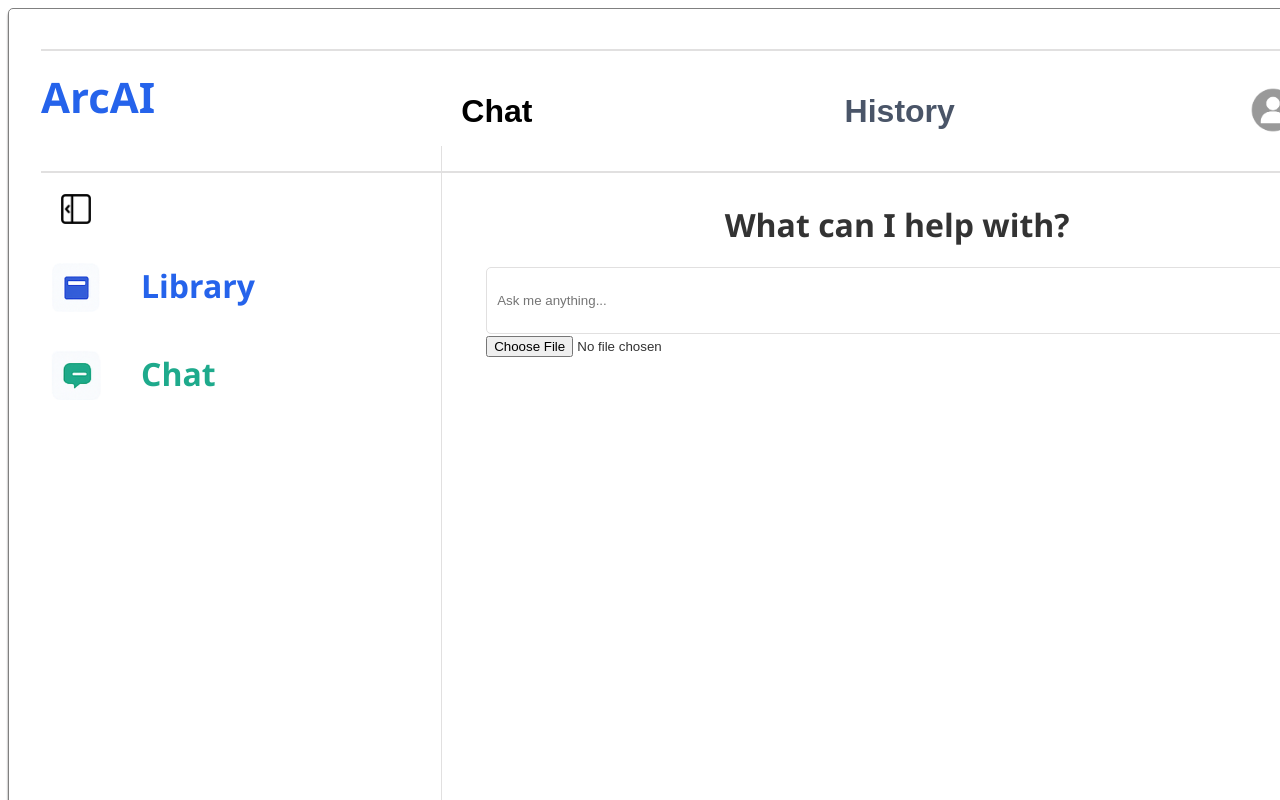
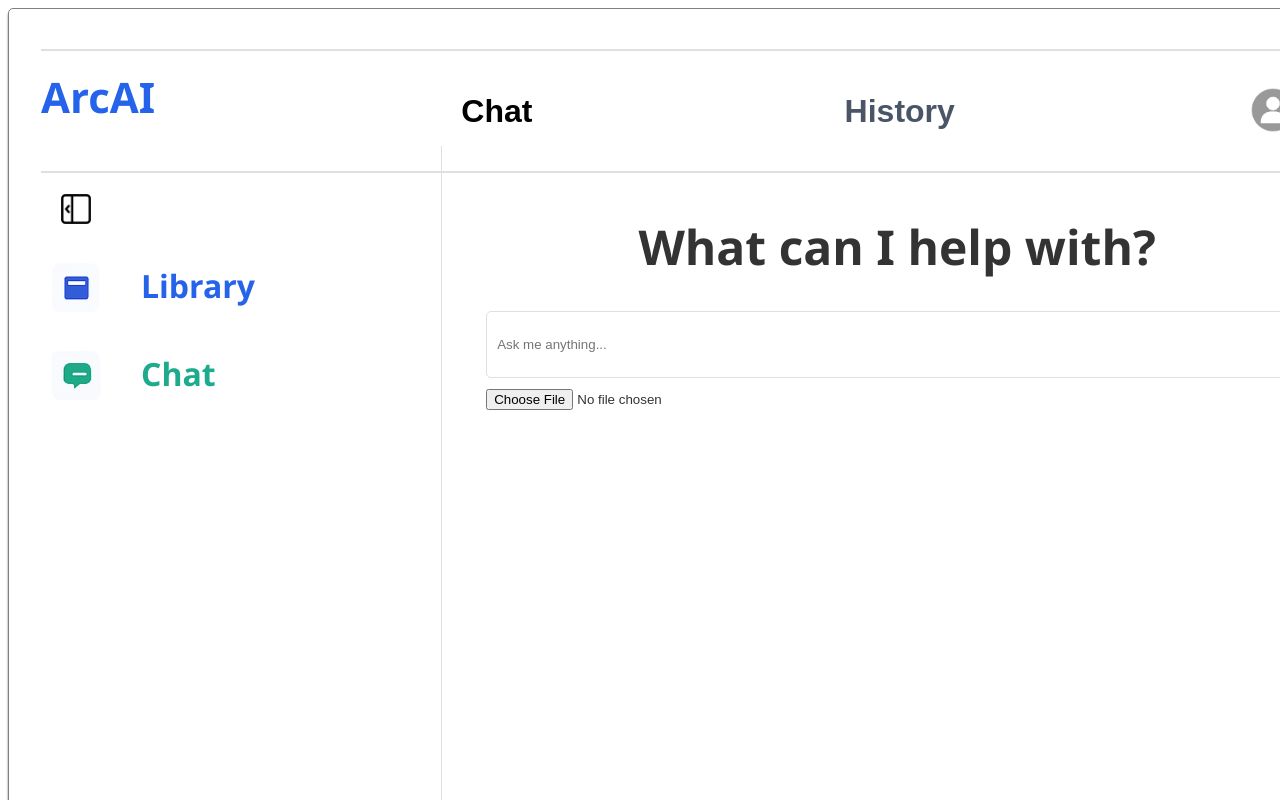
Before and after one commit to SARWANdev/ArcAI, a React (Vite) app in the folder VIEW/: page /workspace/chat-chatbot in a window 1280 px wide. Shown: the top 800 px of the page. Built offline with nearby package versions, Linux system fonts and the light colour scheme; sample sign-in values are in the browser's storage.

Commit message:
Changed the font size of the title in chat page

```diff
--- a/VIEW/src/Pages/ChatPage.css
+++ b/VIEW/src/Pages/ChatPage.css
@@ -24,6 +24,10 @@
 
   hr{
       border: 1px #E1E0E0 solid;
+  }
+
+  .chat-page-content-container{
+    font-size: 24px;
   }
 
   .chat-page-content-container{
```
